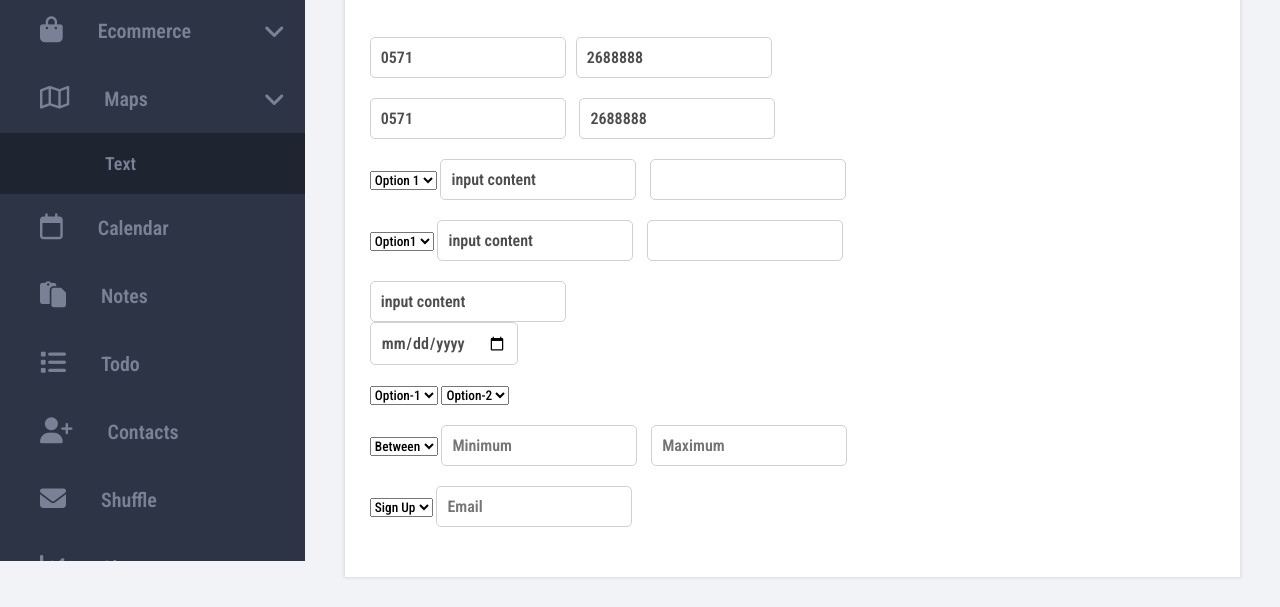
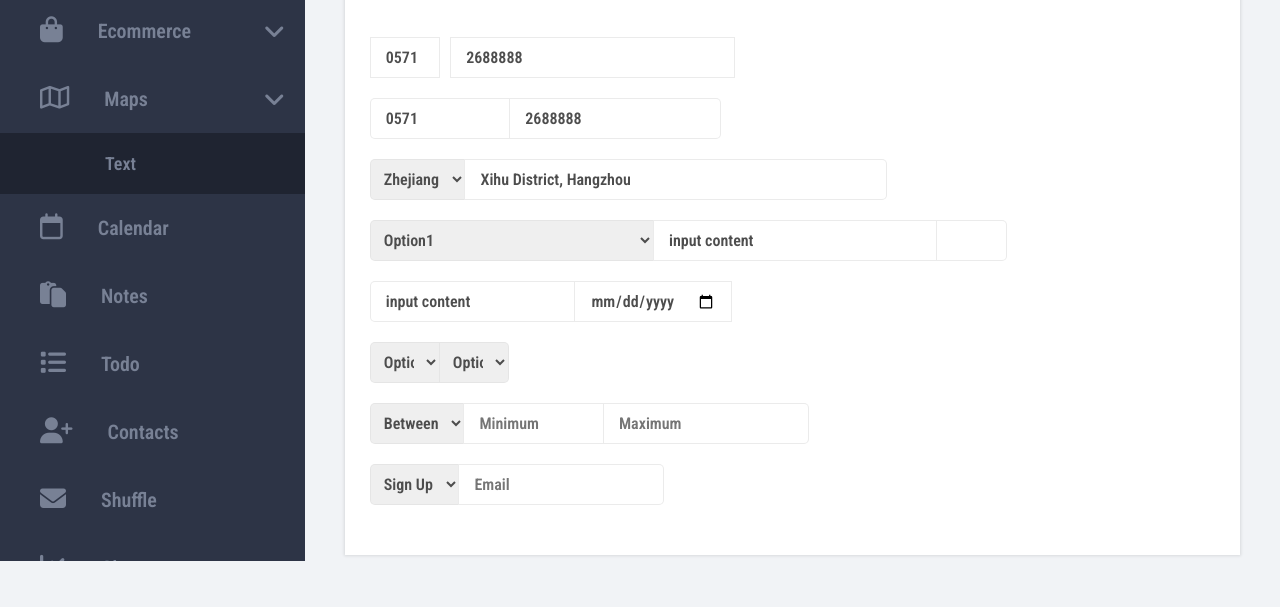
Before and after one commit to CaueSampaio/Isomorphic-Dashboard, a plain HTML site: page index.html in a window 1280 px wide. Shown: the part 239-846 px from the top of the page. After the commit the page ends 824 px from the top, so only its background shows below. Drawn offline with Linux system fonts and the light colour scheme.

Commit message:
Finalizando inputs

```diff
--- a/index.html
+++ b/index.html
@@ -176,29 +176,26 @@
                 <div class="content">
                     <form action="#" method="post" class="input-fields">
                         <div class="row flex-12">
-                            <input type="text" value="0571">
-                            <input type="text" value="2688888">
+                            <input type="text" value="0571" class="flex-1">
+                            <input type="text" value="2688888" class="flex-4">
                         </div>
                         <div class="input-group">
-                            <input type="text" value="0571">
-                            <input type="text" value="2688888">
+                            <input type="text" value="0571" class="flex-2">
+                            <input type="text" value="2688888" class="flex-3">
                         </div>
                         <div class="input-group">
-                            <select><option value="Option 1">Option 1</option></select>
-                            <input type="text" value="input content">
+                            <select><option value="Option 1" class="flex-1">Zhejiang</option></select>
+                            <input type="text" value="Xihu District, Hangzhou" class="flex-6">
+                        </div>
+                        <div class="input-group">
+                            <select class="flex-4"><option>Option1</option></select>
+                            <input type="text" value="input content" class="flex-4">
                             <input type="text" class="flex-1">
                         </div>
                         <div class="input-group">
-                            <select><option>Option1</option></select>
                             <input type="text" value="input content">
-                            <input type="text">
-                        </div>
-                        <div class="input-group">
-                            <input type="text" value="input content">
-                            <div class="input-icon">
                                 <input type="date">
                                 <i class="icon"></i>
-                            </div>
 
                         </div>
                         <div class="input-group">
--- a/scss/partials/_input-fields.scss
+++ b/scss/partials/_input-fields.scss
@@ -1,15 +1,57 @@
+input {
+        border: 1px solid rgba(226, 226, 226, 0.67);
+        border-radius: 5px;
+        height: 41px;
+        padding: 0 15px;
+        font-size: 16px;
+        font-weight: 600;
+        color: #4d4d4d;
+        margin-right: 10px;
+    }
+
 .input-fields {
     div {
         margin-bottom: 20px;
     }
 
     input {
-        border: 1px solid #D1D1D1;
-        padding: 10px;
-        border-radius: 5px;
+        border-radius: 0;
+    }
+
+    select {
+        border: 1px solid rgba(226, 226, 226, 0.67);
+        border-radius: 0;
+        padding: 9px;
         font-size: 16px;
         font-weight: 600;
         color: #4d4d4d;
         margin-right: 10px;
     }
 }
+
+.input-group {
+    input{
+        margin: 0;
+        margin-right: -5px;
+
+        &:first-child {
+            border-radius: 5px 0 0 5px;
+        }
+         &:last-child {
+            border-radius: 0 5px 5px 0;
+        }
+    }
+
+    select{
+        margin: 0;
+        margin-right: -5px;
+
+        &:first-child {
+            border-radius: 5px 0 0 5px;
+        }
+         &:last-child {
+            border-radius: 0 5px 5px 0;
+        }
+    }
+
+}
--- a/scss/partials/_layout.scss
+++ b/scss/partials/_layout.scss
@@ -21,3 +21,51 @@ main {
         margin: 30px 40px;;
     }
 }
+
+.flex-1 {
+    width: 8.33%;
+}
+
+.flex-2 {
+    width: 16.666%;
+}
+
+.flex-3 {
+    width: 25%;
+}
+
+.flex-4 {
+    width: 33.666%;
+}
+
+.flex-5 {
+    width: 42.333%;
+}
+
+.flex-6 {
+    width: 50%;
+}
+
+.flex-7 {
+    width: 58.3333%;
+}
+
+.flex-8 {
+    width: 66.6666%;
+}
+
+.flex-9 {
+    width: 75%;
+}
+
+.flex-10 {
+    width: 83.333%;
+}
+
+.flex-11 {
+    width: 91.6666%;
+}
+
+.flex-12 {
+    width: 100%;
+}
```
Also changed, not shown: css/main.css, 1 other file.
